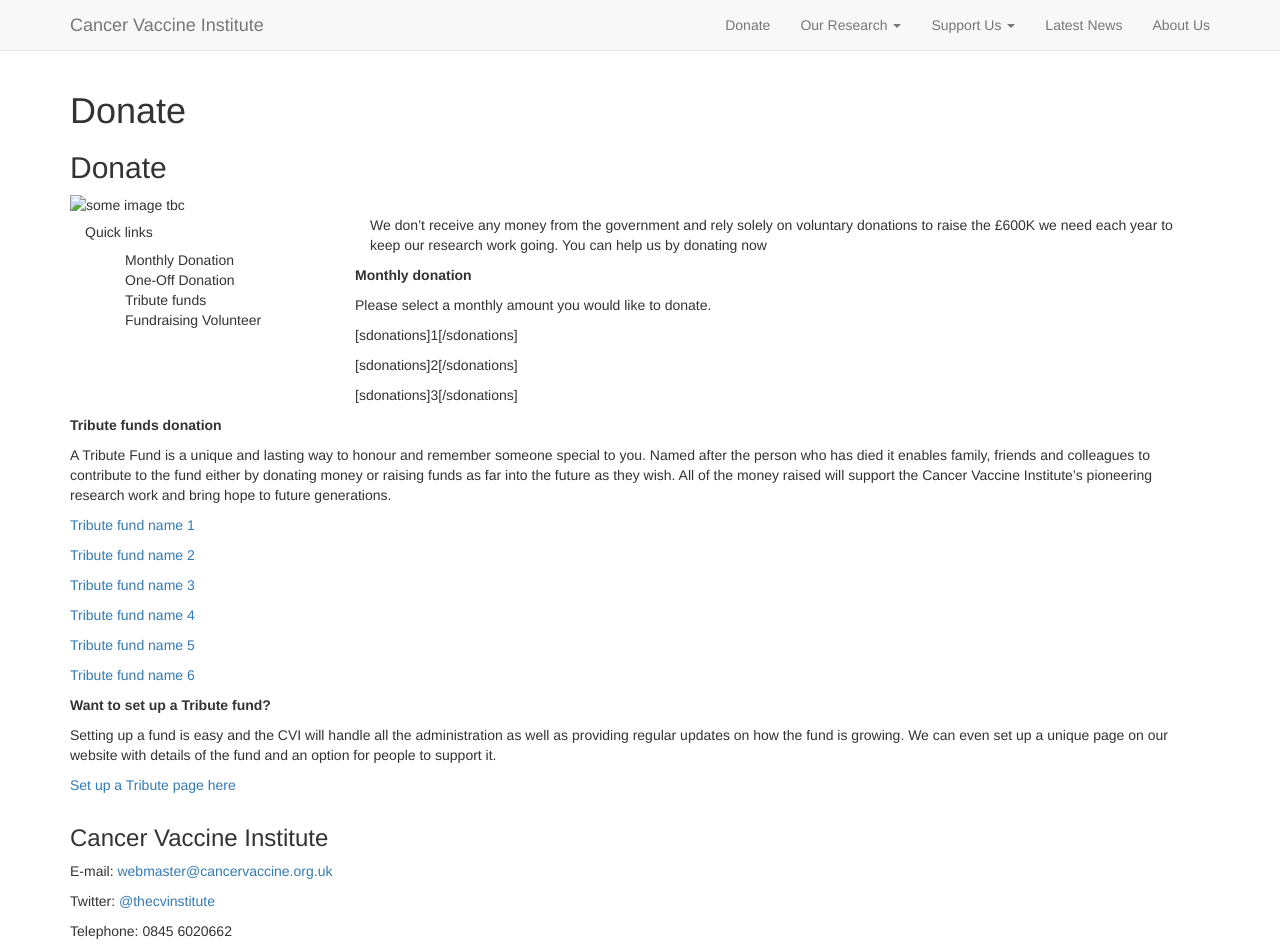
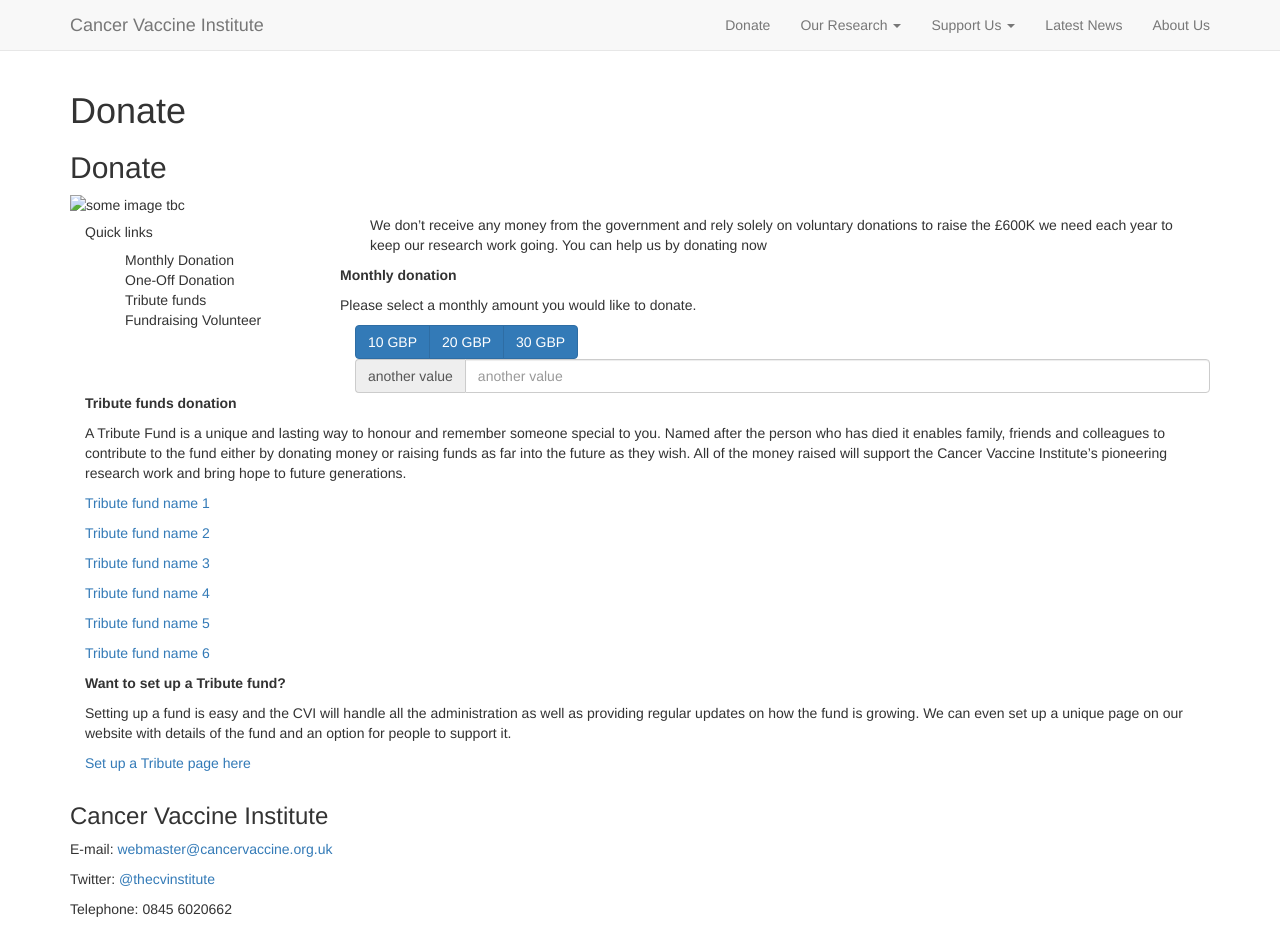
Before and after one commit to CancerVaccine/cancervaccine.github.io, a Jekyll site: the page built from support-us/donate/index.html, in a window 1280 px wide. Built offline with Jekyll 4.4.1, drawn with Linux system fonts in a browser that asks for light colours; nearby versions of some CDN libraries; after the commit the page ends 929 px from its top, so only the background shows below that.

Commit message:
Included temp work for Donate

```diff
--- /dev/null
+++ b/_includes/monthly-donation.html
@@ -0,0 +1,16 @@
+<div class="row">
+  <p class="title">Monthly donation</p>
+  <p>Please select a monthly amount you would like to donate.</p>
+  <div class="col-md-12">
+    <div class="btn-group" role="group" aria-label="Monthly donation">
+      <button type="button" class="btn btn-default btn-primary">{{ page.valueA }}</button>
+      <button type="button" class="btn btn-default btn-primary">{{ page.valueB }}</button>
+      <button type="button" class="btn btn-default btn-primary">{{ page.valueC }}</button>
+    </div>
+    <div class="input-group">
+      <span class="input-group-addon" id="custom-donation-value">{{ page.CustomDonation }}</span>
+      <input type="text" class="form-control" placeholder="{{ page.CustomDonation }}" aria-describedby="custom-donation-value">
+    </div>
+  </div>
+</div>
+</div>
--- a/support-us/donate/index.html
+++ b/support-us/donate/index.html
@@ -2,6 +2,11 @@
 layout: page
 title: Donate
 categories: [navbar]
+currencyIsoCode: GBP
+valueA: 10 GBP
+valueB: 20 GBP
+valueC: 30 GBP
+CustomDonation: another value
 ---
 <style>
 	ul li {
@@ -33,11 +38,7 @@
 		<div class="col-md-9">
 			<p>We don’t receive any money from the government and rely solely on voluntary donations to raise the £600K we need each year to keep our research work going. You can help us by donating now</p>
 			<div class="row">
-				<p class="title">Monthly donation</p>
-				<p>Please select a monthly amount you would like to donate.</p>
-				<p>[sdonations]1[/sdonations]</p>
-				<p>[sdonations]2[/sdonations]</p>
-				<p>[sdonations]3[/sdonations]</p>
+				{% include monthly-donation.html %}
 			</div>
 		</div>
 	</div>
```
